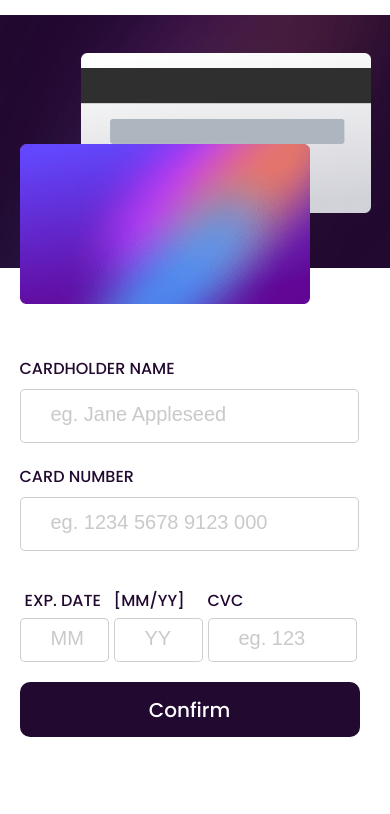
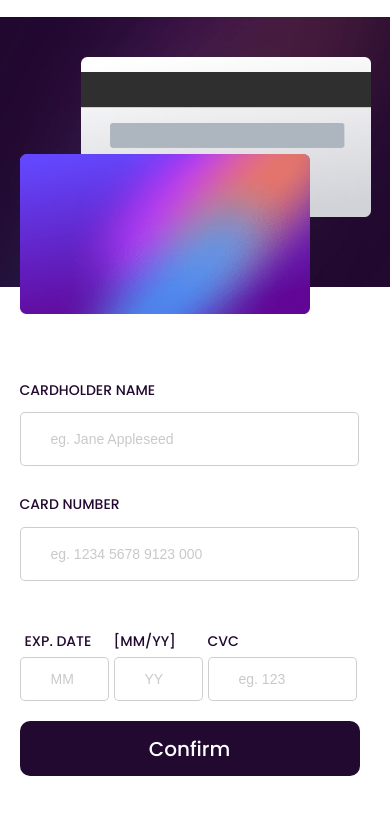
Before and after one commit to AbassKoyang/Form-Project, a plain HTML site: page index.html in a window 390 px wide. Drawn offline with Linux system fonts and the light colour scheme.

Commit message:
third commit

```diff
--- a/style.css
+++ b/style.css
@@ -524,7 +524,7 @@ button a{
         padding: 0;
         box-sizing: border-box;
         width: 100vw;
-        height: 100vh;
+        height: 900px;
         background-color: white;
         display: flex;
         flex-direction: column;
@@ -598,13 +598,13 @@ button a{
         font-size: 40px;
     }
     .card__date{
-        font-size: 20px;
+        font-size: 17px;
     }
     .card__name{
-        font-size: 20px;
+        font-size: 17px;
     }
     .card__number{
-        font-size: 20px;
+        font-size: 17px;
     }
     .form__con{
         width: 100%;
@@ -624,21 +624,21 @@ button a{
     }
 
     ::placeholder{
-        font-size: 20px;
+        font-size: 14px;
     }
     .name{
         margin-top: 30px;
     }
     .name label{
-        font-size: 16px;
+        font-size: 14px;
         margin-left: 0;
     }
     .number label{
-        font-size: 16px;
+        font-size: 14px;
         margin-left: 0;
     }
     .date__con label{
-        font-size: 16px;
+        font-size: 14px;
         margin-left: 0;
     }
     form .name{
@@ -662,7 +662,7 @@ button a{
         align-items: flex-end;
     }
     .date__con label{
-        font-size: 16px;
+        font-size: 14px;
         margin-left: 5px;
     }
     .date input{
```
